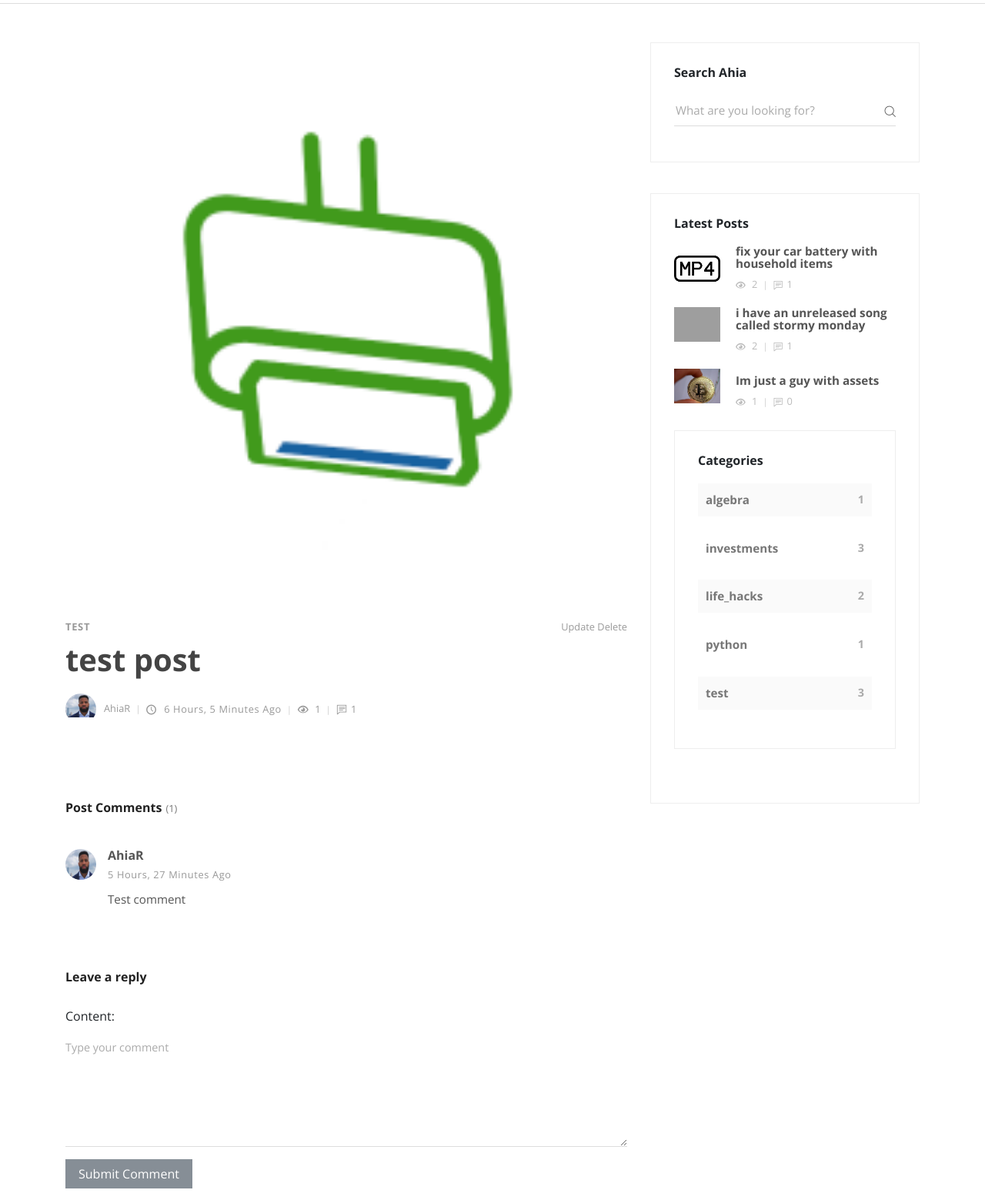
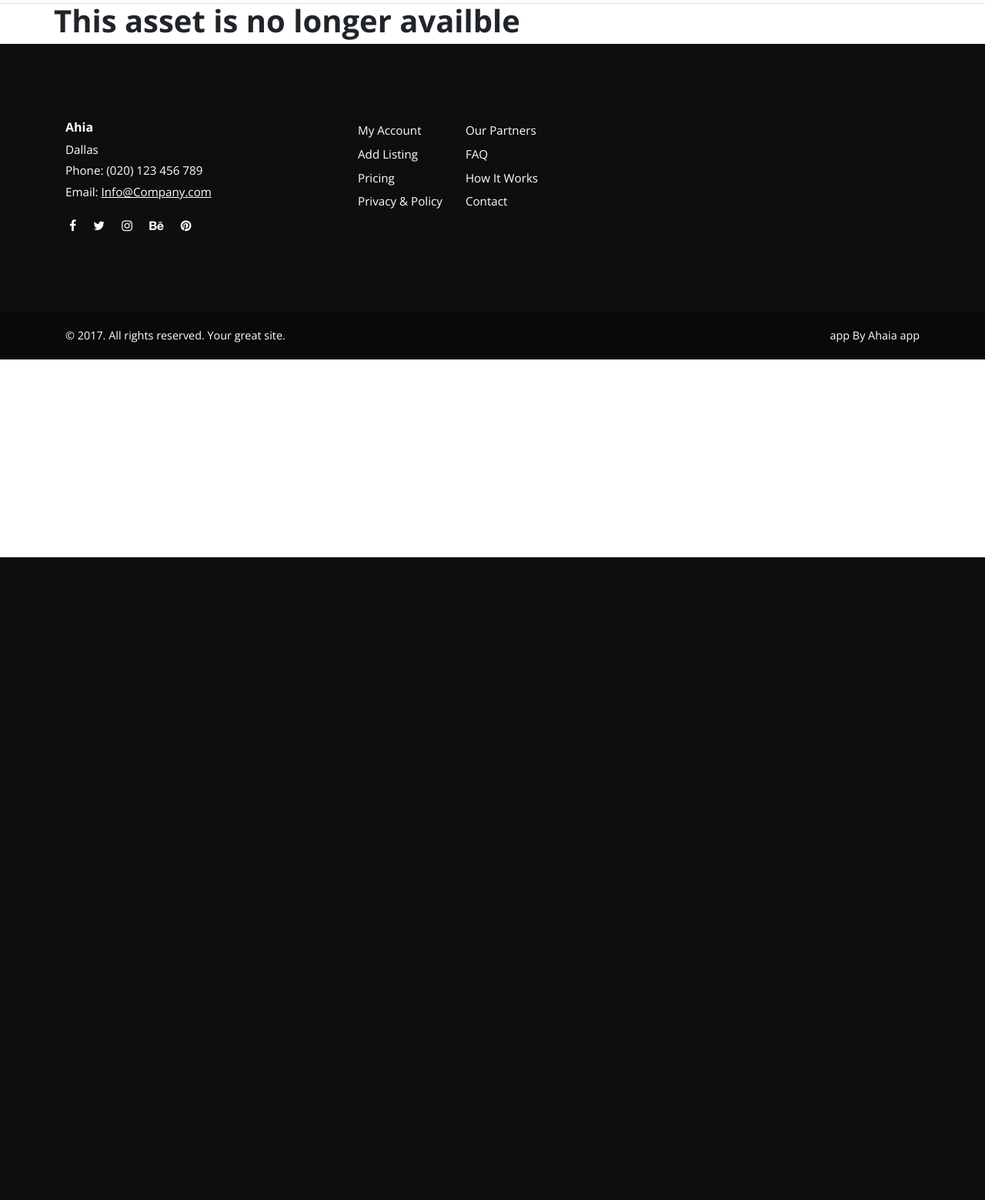
Before and after one commit to vyzion-development/Ahia_3, a Django app: page /post/1/ in a window 1280 px wide. Shown: the part 76-1635 px from the top of the page at 77% size. After the commit the page ends 800 px from the top, so only its background shows below. Run offline with Django 3.2, Linux system fonts and the light colour scheme; a user stored in the database is signed in; data comes from the database, SQL or seed files in the repository; some libraries are stand-ins or nearby versions; grey boxes are pictures that could not be loaded.

Commit message:
added trade logic, scarcity logic

```diff
--- a/blog/settings.py
+++ b/blog/settings.py
@@ -179,4 +179,5 @@ AUTHENTICATION_BACKENDS = (
     'allauth.account.auth_backends.AuthenticationBackend'
 )
 
+EMAIL_BACKEND = "django.core.mail.backends.console.EmailBackend"
 SITE_ID = 1
--- a/blog/urls.py
+++ b/blog/urls.py
@@ -16,7 +16,8 @@ from posts.views import (
     PostDetailView,
     PostCreateView,
     PostUpdateView,
-    PostDeleteView
+    PostDeleteView,
+    accept_offer,
 )
 from marketing.views import email_list_signup
 
@@ -37,7 +38,8 @@ urlpatterns = [
     # path('post/<id>/delete/', post_delete, name='post-delete'),
     path('post/<pk>/delete/', PostDeleteView.as_view(), name='post-delete'),
     path('tinymce/', include('tinymce.urls')),
-    path('accounts/', include('allauth.urls'))
+    path('accounts/', include('allauth.urls')),
+    path('accept_offer/<int:comment_id>/<int:asset_id>/'  , accept_offer, name='accept-offer'),
 ]
 
 if settings.DEBUG:
--- a/posts/models.py
+++ b/posts/models.py
@@ -57,6 +57,7 @@ class Post(models.Model):
         'self', related_name='previous', on_delete=models.SET_NULL, blank=True, null=True)
     next_post = models.ForeignKey(
         'self', related_name='next', on_delete=models.SET_NULL, blank=True, null=True)
+    is_traded = models.BooleanField(default=False)
 
     def __str__(self):
         return self.title
--- a/posts/views.py
+++ b/posts/views.py
@@ -6,9 +6,15 @@ from django.views.generic import View, ListView, DetailView, CreateView, UpdateV
 from django.db.utils import OperationalError
 
 from .forms import CommentForm, PostForm
-from .models import Post, Author, PostView
+from .models import Post, Author, PostView, Comment
 from marketing.forms import EmailSignupForm
 from marketing.models import Signup
+from django.contrib.auth import get_user_model
+from django.core.mail import send_mail
+
+User = get_user_model()
+
+
 
 form = EmailSignupForm()
 
@@ -118,7 +124,7 @@ class PostListView(ListView):
 def post_list(request):
     category_count = get_category_count()
     most_recent = Post.objects.order_by('-timestamp')[:3]
-    post_list = Post.objects.all()
+    post_list = Post.objects.filter(is_traded=False)
     paginator = Paginator(post_list, 4)
     page_request_var = 'page'
     page = request.GET.get(page_request_var)
@@ -288,3 +294,17 @@ def post_delete(request, id):
     post = get_object_or_404(Post, id=id)
     post.delete()
     return redirect(reverse("post-list"))
+
+
+
+def accept_offer(request,  comment_id, asset_id):
+    asset = get_object_or_404(Post, pk=asset_id)
+    comment = get_object_or_404(Comment, pk=comment_id)
+    subject = "Your Offer has been accepted"
+    message = f"{asset.author} accepted your offer,{comment.content}, in exchange for {asset}. Contact them at {asset.author.user.email} to complete the exchange"
+    from_email = "AhiaMarketPlace@gmail.com"
+    recipient_list= ['{{asset.author.user.email}}', '{{comment.user.email}}']
+    send_mail(subject, message, from_email, recipient_list)
+    asset.is_traded = True
+    asset.save()
+    return render(request, 'offer_accepted.html')
--- a/templates/blog.html
+++ b/templates/blog.html
@@ -11,6 +11,7 @@
             <div class="row">
               <!-- post -->
               {% for post in queryset %}
+              {% if not post.is_traded %}
               <div class="post col-xl-6">
                 <div class="post-thumbnail"><a href="{{ post.get_absolute_url }}"><img src="{{ post.thumbnail.url }}" alt="..." class="img-fluid"></a></div>
                 <div class="post-details">
@@ -34,8 +35,10 @@
                   </footer>
                 </div>
               </div>
+              {% endif %}
               {% endfor %}
             </div>
+
             <!-- Pagination -->
             <nav aria-label="Page navigation example">
               <ul class="pagination pagination-template d-flex justify-content-center">
--- /dev/null
+++ b/templates/offer_accepted.html
@@ -0,0 +1,3 @@
+<h1>
+An Email has been sent to complete the trade
+</h1>
--- a/templates/post.html
+++ b/templates/post.html
@@ -12,6 +12,9 @@
     <div class="container">
       <div class="row">
         <!-- Latest Posts -->
+          {% if post.is_traded %}
+          <h1>This asset is no longer availble</h1>
+          {% else %}
         <main class="post blog-post col-lg-8">
           <div class="container">
             <div class="post-single">
@@ -62,7 +65,7 @@
                 </div>
                 <div class="post-comments">
                   <header>
-                    <h3 class="h6">Post Comments<span class="no-of-comments">({{ post.comments.count }})</span></h3>
+                    <h3 class="h6">Trade Offers<span class="no-of-comments">({{ post.comments.count }})</span></h3>
                   </header>
                   {% for comment in post.get_comments %}
                   <div class="comment">
@@ -80,6 +83,13 @@
                     </div>
                     <div class="comment-body">
                       <p>{{ comment.content }}</p>
+                         {% if request.user.pk == post.author.user.pk %}
+                      <form action="{% url 'accept-offer' comment_id=comment.pk asset_id=post.pk %}">
+                      <button class="offer_button" type='submit'>
+                        Accept Offer
+                      </button>
+                      </form>
+                      {% endif %}
                     </div>
                   </div>
                   {% endfor %}
@@ -87,7 +97,7 @@
                 {% if request.user.is_authenticated %}
                 <div class="add-comment">
                   <header>
-                    <h3 class="h6">Leave a reply</h3>
+                    <h3 class="h6">Make an offer</h3>
                   </header>
                   <form method="POST" action="." class="commenting-form">
                     {% csrf_token %}
@@ -109,6 +119,8 @@
           </div>
         </main>
         {% include 'sidebar.html' with most_recent=most_recent category_count=category_count %}
+        {% endif %}
       </div>
     </div>
+
 {% endblock content %}
```
Also changed, not shown: db.sqlite3, media/2fe8b579-c738-4652-8f29-a33dda1d97d9_200x200_FdINZCo.png (added), media/PDF_Logo_NGODhFE.jpg (added), media/PDF_Logo_t4tQ11v.jpg (added), posts/migrations/0001_initial.py (added), posts/migrations/__init__.py (added), 2 other files.
